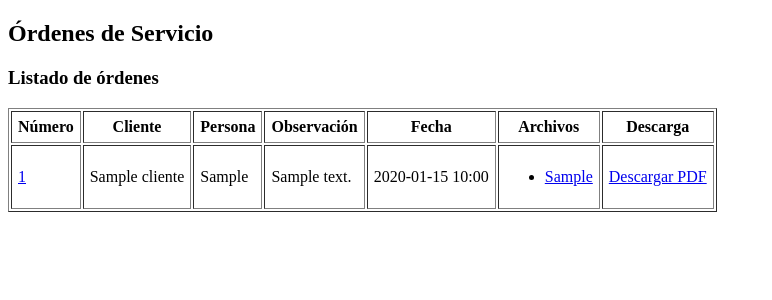
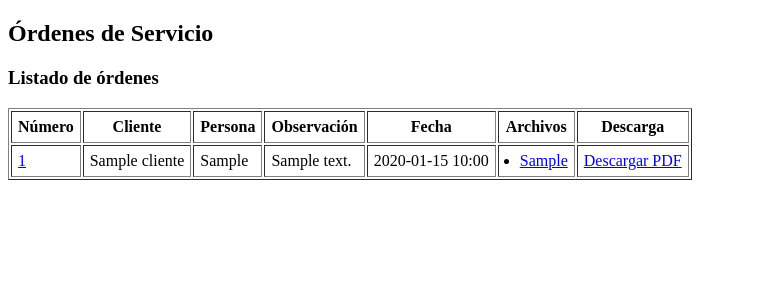
Before and after one commit to LaManoDeDiosS/dbsoporte, a Flask app: page /ordenes in a window 1280 px wide. Shown: the top 300 px of the page, without its empty margins (0-772 px from the left). Run offline with Flask 3, Linux system fonts and the light colour scheme; a user stored in the database is signed in; tables that the repository leaves empty hold one stand-in row (values such as "Sample post"); some libraries are stand-ins or nearby versions.

Commit message:
Mejora visual en listado de archivos adjuntos

```diff
--- a/templates/ordenes.html
+++ b/templates/ordenes.html
@@ -70,7 +70,7 @@
 
  <td>
     {% if o.adjuntos %}
-            <ul>
+        <ul style="margin:0; padding-left:15px;">
             {% for a in o.adjuntos %}
                 <li>
                     <a href="{{ url_for('descargar', adjunto_id=a.id) }}">
@@ -90,6 +90,7 @@
         Sin archivos
     {% endif %}
 </td>
+
 <td>
     <a href="{{ url_for('descargar_pdf_orden', orden_id=o.id) }}">
         Descargar PDF
```
Lines whose indentation alone changed are shown as unchanged.
